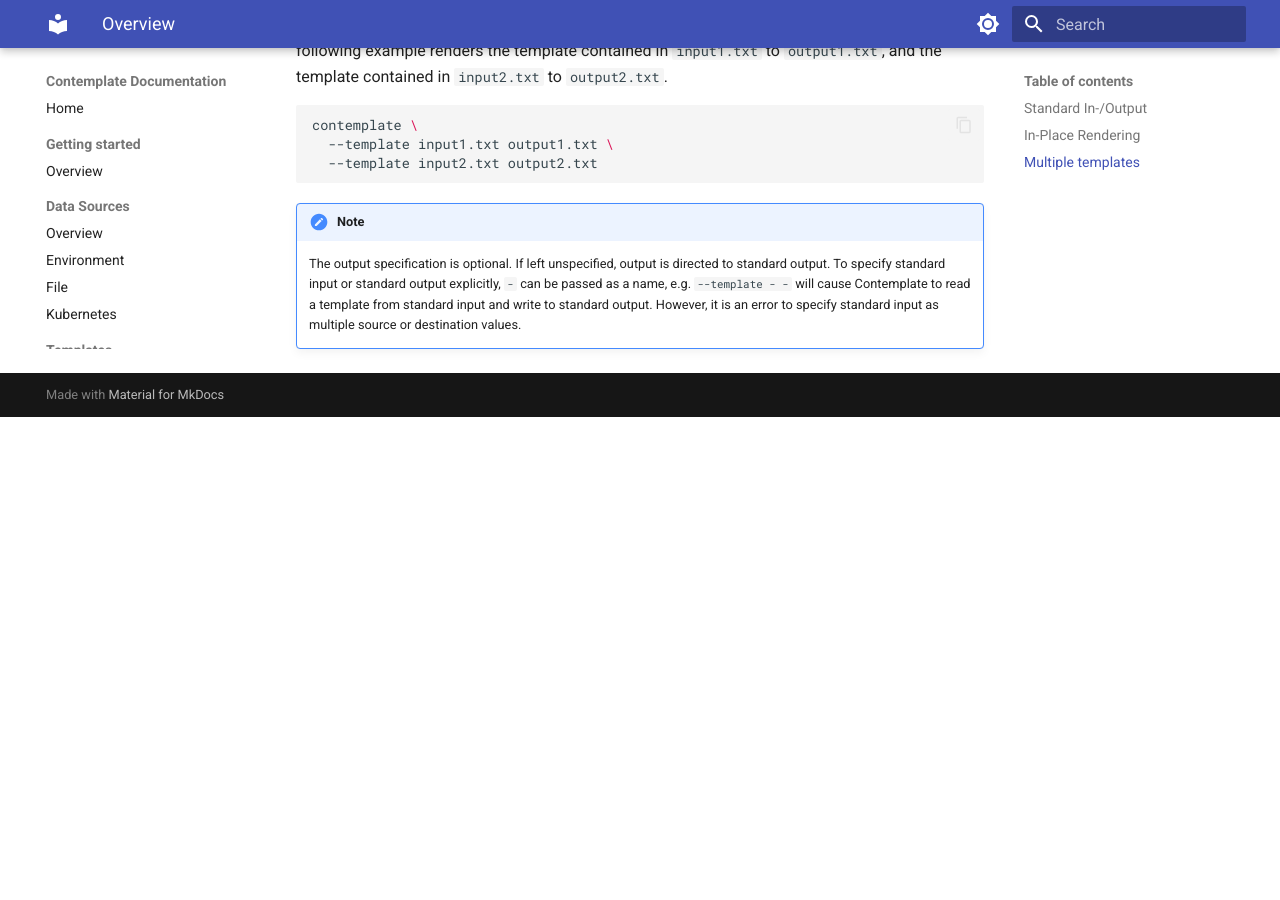
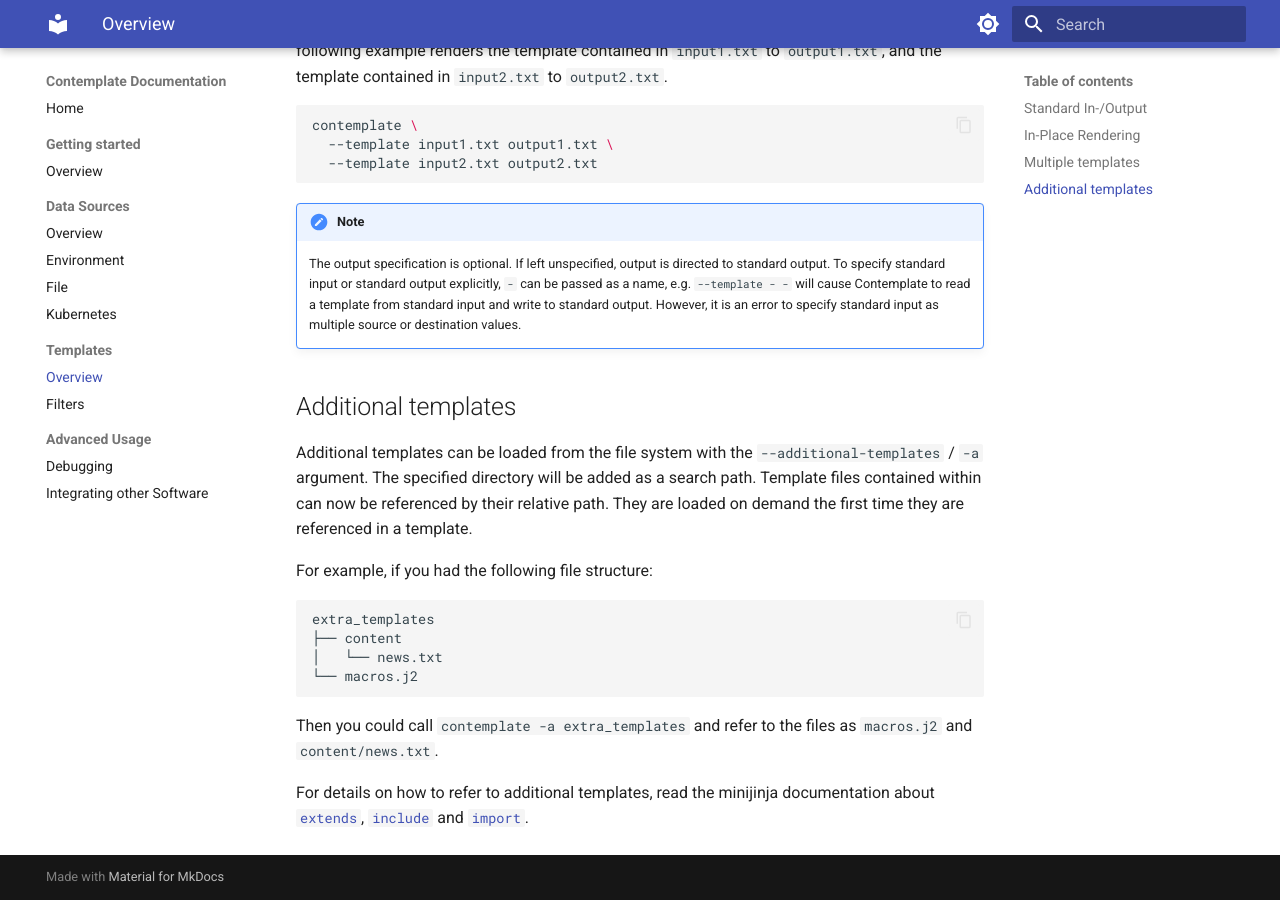
Before and after one commit to infrarun/contemplate, an MkDocs documentation site: the page built from docs/templates/overview.md, in a window 1280 px wide and 900 px high, scrolled down 1507 px. Built offline with MkDocs 1.6.1 and Material for MkDocs 9.7.7, drawn with Linux system fonts in a browser that asks for light colours; before the commit the page ends 1924 px from its top, so only the background shows below that.

Commit message:
doc: additional templates

````diff
--- a/docs/templates/overview.md
+++ b/docs/templates/overview.md
@@ -69,3 +69,20 @@ contemplate \
     However, it is an error to specify standard input as multiple source or destination values.
 
 [minijinja-compat]: https://github.com/mitsuhiko/minijinja/blob/main/COMPATIBILITY.md
+
+## Additional templates
+
+Additional templates can be loaded from the file system with the `--additional-templates` / `-a` argument. The specified directory will be added as a search path. Template files contained within can now be referenced by their relative path. They are loaded on demand the first time they are referenced in a template.
+
+For example, if you had the following file structure:
+
+```
+extra_templates
+├── content
+│   └── news.txt
+└── macros.j2
+```
+
+Then you could call `contemplate -a extra_templates` and refer to the files as `macros.j2` and `content/news.txt`.
+
+For details on how to refer to additional templates, read the minijinja documentation about [`extends`](https://docs.rs/minijinja/latest/minijinja/syntax/index.html#-extends-), [`include`](https://docs.rs/minijinja/latest/minijinja/syntax/index.html#-include-) and [`import`](https://docs.rs/minijinja/latest/minijinja/syntax/index.html#-import-).
````
